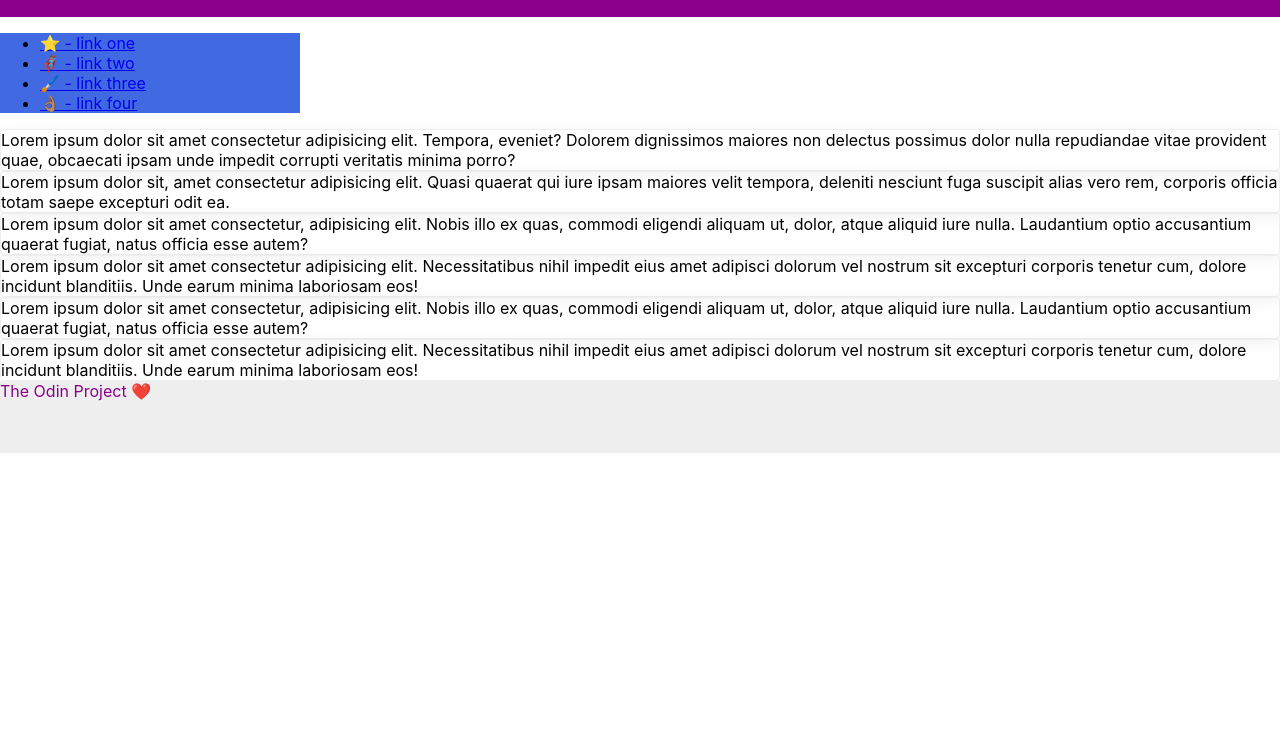
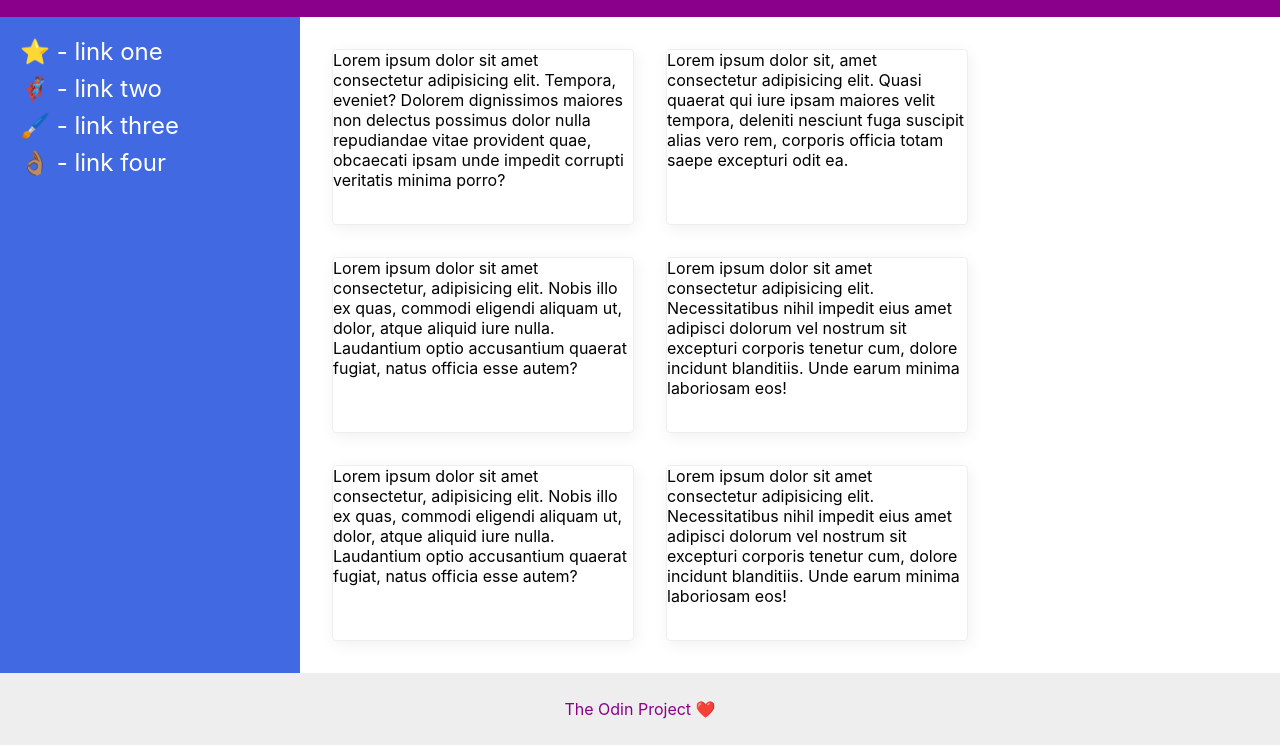
Before and after one commit to DekhanFraser/the-odin-project, a plain HTML site: page foundation/intro-to-css-exercises/flex/07-flex-layout-2/index.html in a window 1280 px wide. Shown: the part 55-800 px from the top of the page. Drawn offline with Linux system fonts and the light colour scheme.

Commit message:
FLEX layout2 solved.

```diff
--- a/foundation/intro-to-css-exercises/flex/07-flex-layout-2/index.html
+++ b/foundation/intro-to-css-exercises/flex/07-flex-layout-2/index.html
@@ -12,6 +12,7 @@
       MY AWESOME WEBSITE
     </div>
 
+    <div class="main">
       <div class="sidebar">
         <ul>
           <li><a href="#">⭐ - link one</a></li>
@@ -20,13 +21,15 @@
           <li><a href="#">👌🏽 - link four</a></li>
         </ul>
       </div>
-
+      <div class="content">
         <div class="card">Lorem ipsum dolor sit amet consectetur adipisicing elit. Tempora, eveniet? Dolorem dignissimos maiores non delectus possimus dolor nulla repudiandae vitae provident quae, obcaecati ipsam unde impedit corrupti veritatis minima porro?</div>
         <div class="card">Lorem ipsum dolor sit, amet consectetur adipisicing elit. Quasi quaerat qui iure ipsam maiores velit tempora, deleniti nesciunt fuga suscipit alias vero rem, corporis officia totam saepe excepturi odit ea.</div>
         <div class="card">Lorem ipsum dolor sit amet consectetur, adipisicing elit. Nobis illo ex quas, commodi eligendi aliquam ut, dolor, atque aliquid iure nulla. Laudantium optio accusantium quaerat fugiat, natus officia esse autem?</div>
         <div class="card">Lorem ipsum dolor sit amet consectetur adipisicing elit. Necessitatibus nihil impedit eius amet adipisci dolorum vel nostrum sit excepturi corporis tenetur cum, dolore incidunt blanditiis. Unde earum minima laboriosam eos!</div>
         <div class="card">Lorem ipsum dolor sit amet consectetur, adipisicing elit. Nobis illo ex quas, commodi eligendi aliquam ut, dolor, atque aliquid iure nulla. Laudantium optio accusantium quaerat fugiat, natus officia esse autem?</div>
         <div class="card">Lorem ipsum dolor sit amet consectetur adipisicing elit. Necessitatibus nihil impedit eius amet adipisci dolorum vel nostrum sit excepturi corporis tenetur cum, dolore incidunt blanditiis. Unde earum minima laboriosam eos!</div>
+      </div>
+    </div>
 
     <div class="footer">
       The Odin Project ❤️
--- a/foundation/intro-to-css-exercises/flex/07-flex-layout-2/style.css
+++ b/foundation/intro-to-css-exercises/flex/07-flex-layout-2/style.css
@@ -2,18 +2,26 @@ body {
   font-family: -apple-system, BlinkMacSystemFont, 'Segoe UI', Roboto, Oxygen, Ubuntu, Cantarell, 'Open Sans', 'Helvetica Neue', sans-serif;
   margin: 0;
   min-height: 100vh;
+  display: flex;
+  flex-direction: column;
 }
 
 .header {
   height: 72px;
   background: darkmagenta;
   color: white;
+  font-size: 32px;
+  font-weight: 900;
+  padding-left: 1em;
 }
 
 .footer {
   height: 72px;
   background: #eee;
   color: darkmagenta;
+  display: flex;
+  align-items: center;
+  justify-content: center;
 }
 
 .sidebar {
@@ -26,4 +34,39 @@ body {
   border: 1px solid #eee;
   box-shadow: 2px 4px 16px rgba(0,0,0,.06);
   border-radius: 4px;
+  width: 300px;
 }
+
+.main {
+  display: flex;
+  flex: 1;
+}
+
+.sidebar {
+  width: 300px;
+  flex-shrink: 0;
+  padding: 1em;
+}
+
+.content {
+  display: flex;
+  flex-wrap: wrap;
+  gap: 2em;
+  padding: 2em;
+}
+
+ul {
+  list-style: none;
+  padding: 0;
+  margin: 0;
+}
+
+li {
+  padding: 0.25em;
+}
+
+a {
+  text-decoration: none;
+  color: white;
+  font-size: 24px;
+}
```
Lines whose indentation alone changed are shown as unchanged.
